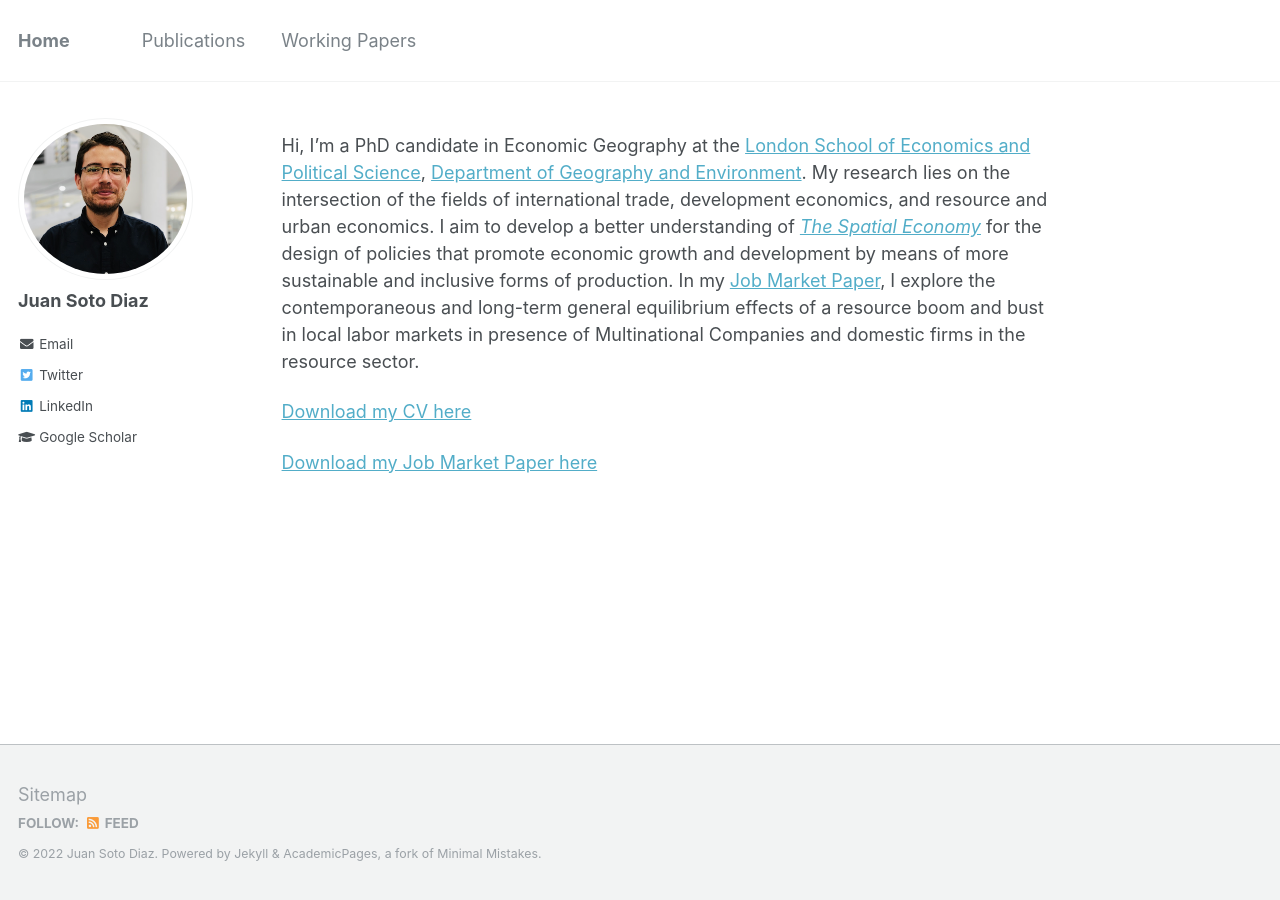
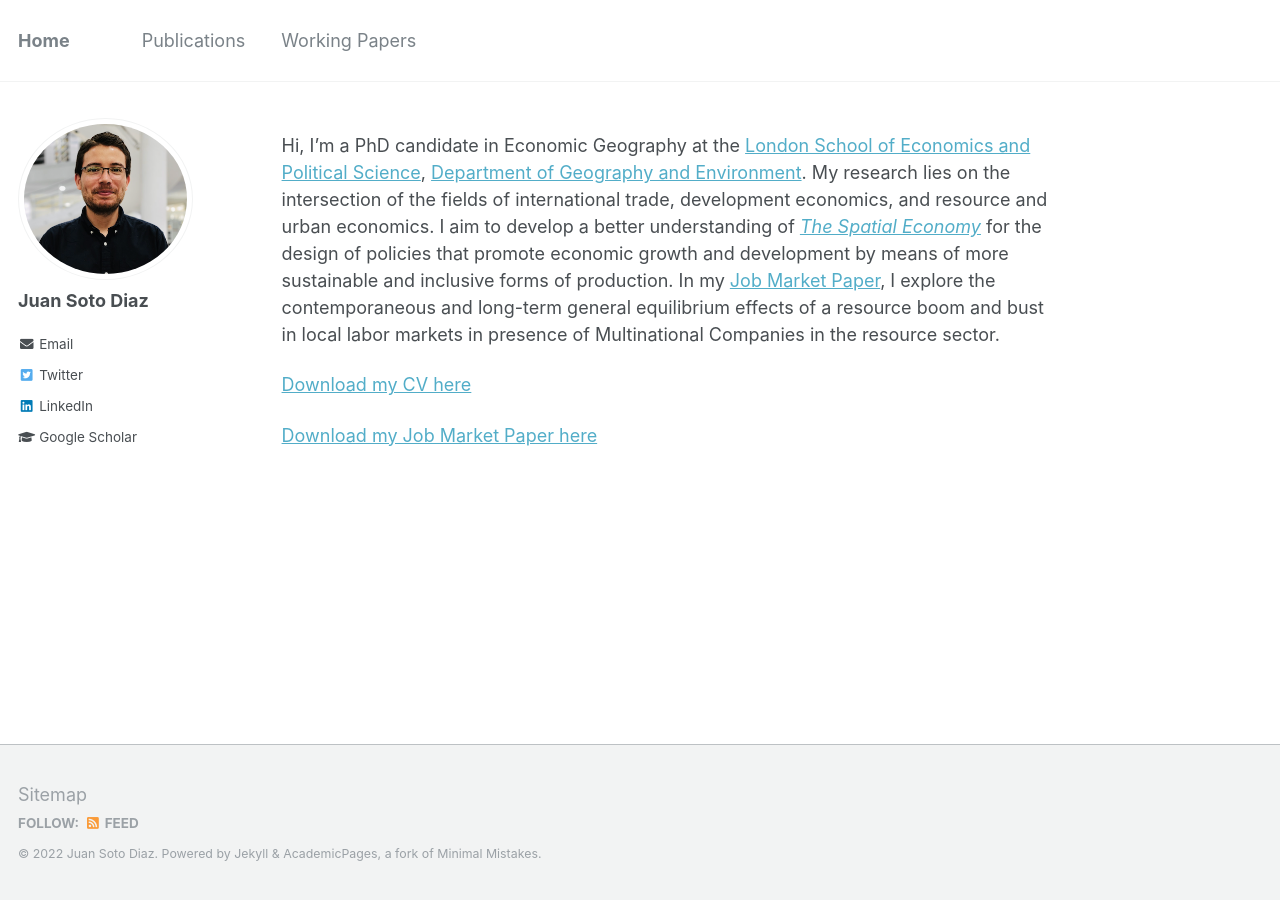
Before and after one commit to pedrofierroz87/pedrofierroz87.github.io, a Jekyll site: the page built from _pages/about.md, in a window 1280 px wide. Built offline with Jekyll 4.4.1, drawn with Linux system fonts in a browser that asks for light colours.

Commit message:
Update about.md

```diff
--- a/_pages/about.md
+++ b/_pages/about.md
@@ -8,7 +8,7 @@ redirect_from:
   - /about.html
 ---
 
-Hi, I'm a PhD candidate in Economic Geography at the [London School of Economics and Political Science](https://lse.ac.uk), [Department of Geography and Environment](https://www.lse.ac.uk/geography-and-environment). My research lies on the intersection of the fields of international trade, development economics, and resource and urban economics. I aim to develop a better understanding of [<i>The Spatial Economy</i>](https://www.aeaweb.org/articles?id=10.1257/jel.20181414) for the design of policies that promote economic growth and development by means of more sustainable and inclusive forms of production. In my [Job Market Paper](https://onlinelibrary.wiley.com/doi/epdf/10.1111/jors.12269), I explore the contemporaneous and long-term general equilibrium effects of a resource boom and bust in local labor markets in presence of Multinational Companies and domestic firms in the resource sector.
+Hi, I'm a PhD candidate in Economic Geography at the [London School of Economics and Political Science](https://lse.ac.uk), [Department of Geography and Environment](https://www.lse.ac.uk/geography-and-environment). My research lies on the intersection of the fields of international trade, development economics, and resource and urban economics. I aim to develop a better understanding of [<i>The Spatial Economy</i>](https://www.aeaweb.org/articles?id=10.1257/jel.20181414) for the design of policies that promote economic growth and development by means of more sustainable and inclusive forms of production. In my [Job Market Paper](https://onlinelibrary.wiley.com/doi/epdf/10.1111/jors.12269), I explore the contemporaneous and long-term general equilibrium effects of a resource boom and bust in local labor markets in presence of Multinational Companies in the resource sector.
 
 [Download my CV here](https://onlinelibrary.wiley.com/doi/epdf/10.1111/jors.12269)
 
```
